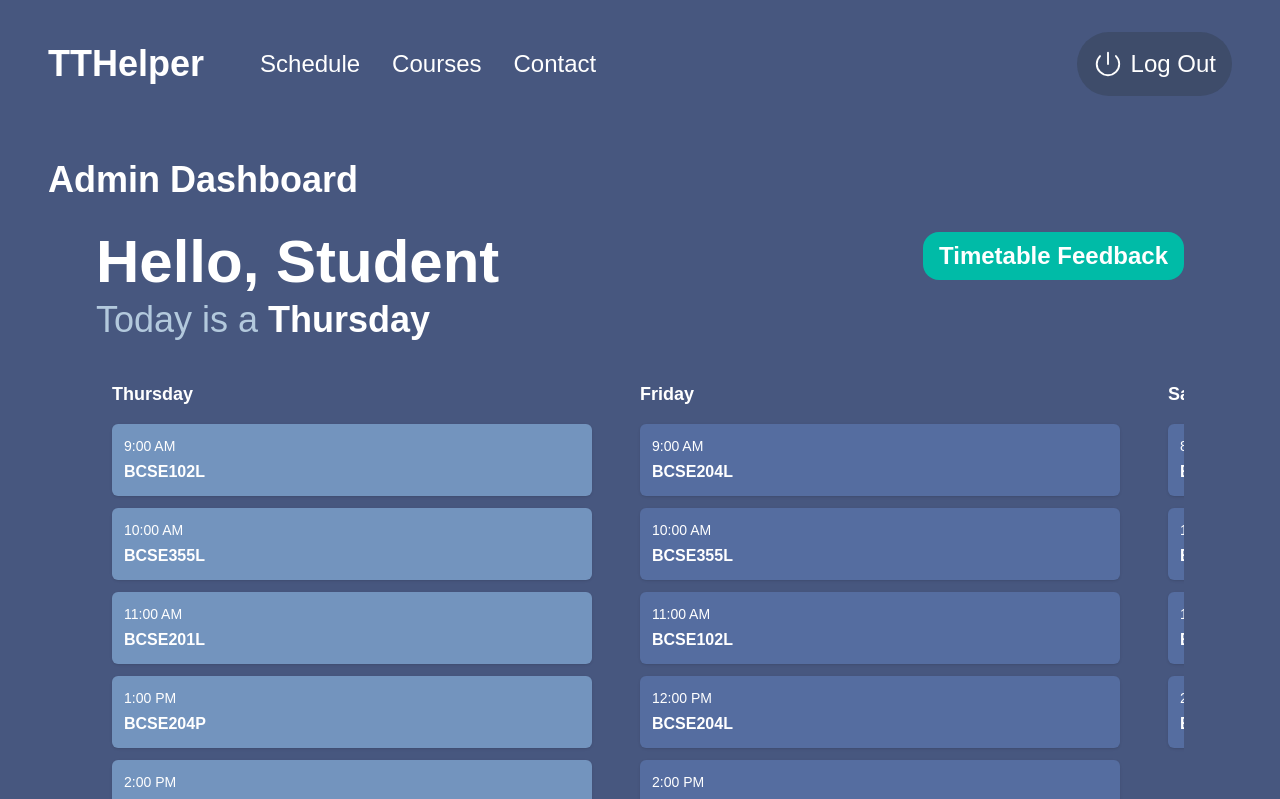
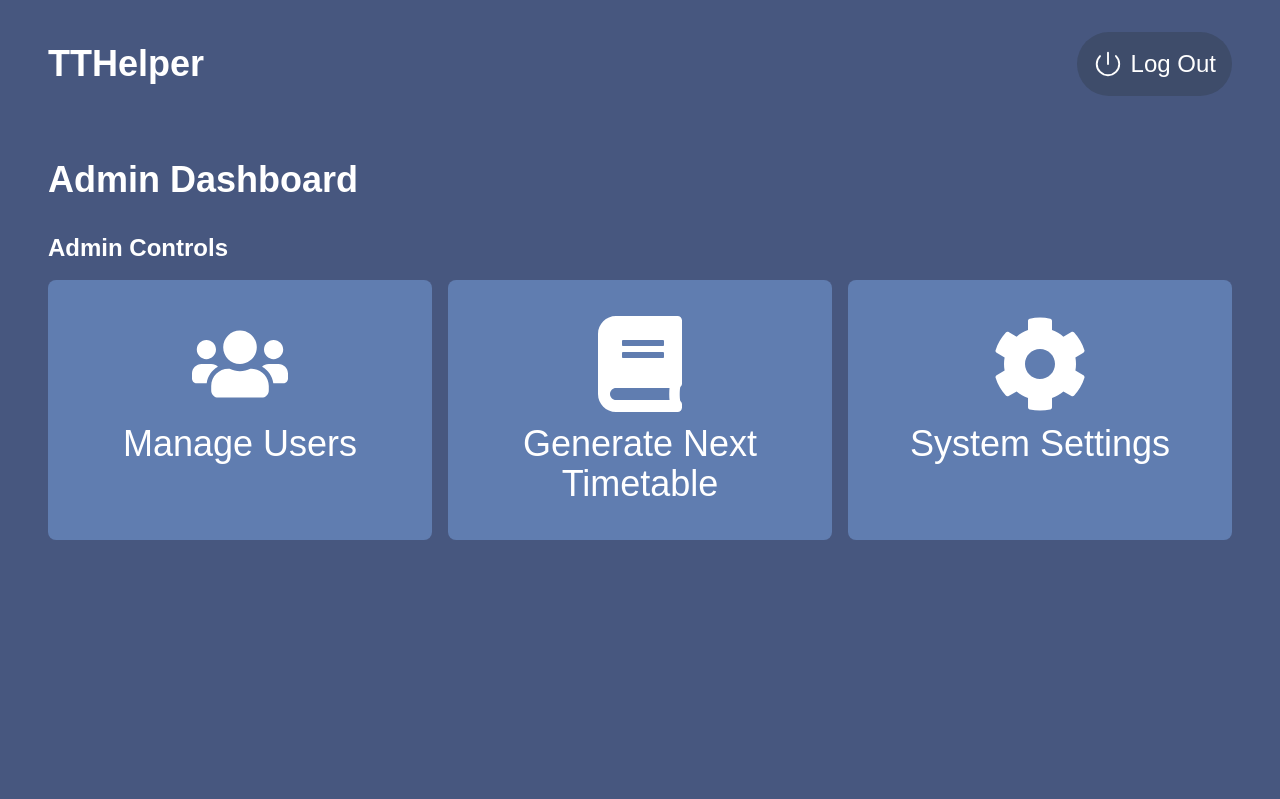
Before and after one commit to rrex971/TimetableOptimizer, a React (Vite) app in the folder client/: page /admin in a window 1280 px wide. Shown: the top 799 px of the page. Built offline with nearby package versions, Linux system fonts and the light colour scheme; sample sign-in values are in the browser's storage; a web font is replaced by a local one.

Commit message:
more frontend implementation

```diff
--- a/client/src/App.jsx
+++ b/client/src/App.jsx
@@ -6,6 +6,7 @@ import LoginLanding from "./screens/LoginLanding";
 import Student from "./screens/Student";
 import Faculty from "./screens/Faculty";
 import Admin from "./screens/Admin";
+import Contact from "./screens/Contact";
 
 function App() {
   return (
@@ -52,13 +53,7 @@ function App() {
           } />
           <Route path="/contact" element={
             <ProtectedRoute>
-              <div className="min-h-screen bg-bg-800">
-                <Navbar />
-                <div className="px-12 py-8">
-                  <h1 className="text-4xl font-bold text-white mb-8">Contact</h1>
-                  <div className="text-white">Contact page content coming soon...</div>
-                </div>
-              </div>
+              <Contact />
             </ProtectedRoute>
           } />
         </Routes>
--- a/client/src/components/Navbar.jsx
+++ b/client/src/components/Navbar.jsx
@@ -2,7 +2,7 @@ import React from "react";
 import { HiPower } from "react-icons/hi2";
 import { Link, useNavigate } from "react-router-dom";
 
-const Navbar = () => {
+const Navbar = ({ role }) => {
     const navigate = useNavigate();
 
     const handleLogout = () => {
@@ -16,7 +16,7 @@ const Navbar = () => {
                 <Link to="/" className="text-4xl font-bold text-white hover:text-bg-300 transition">
                     TTHelper
                 </Link>
-                <div className="flex space-x-8">
+                <div className={` ${role === 'admin' ? 'hidden' : 'flex space-x-8'}`}>
                     <Link to="/schedule" className="text-white hover:text-bg-300 transition">
                         Schedule
                     </Link>
--- a/client/src/screens/Admin.jsx
+++ b/client/src/screens/Admin.jsx
@@ -1,24 +1,26 @@
 import React from "react";
 import Navbar from "../components/Navbar";
-import Timetable from "../components/Timetable";
+import { FaUsers, FaBook, FaCog } from "react-icons/fa";
 
 const Admin = () => {
     return (
         <div className="min-h-screen bg-bg-800">
-            <Navbar />
+            <Navbar role="admin"/>
             <div className="px-12 py-8">
                 <h1 className="text-4xl font-bold text-white mb-8">Admin Dashboard</h1>
-                <Timetable />
                 <div className="mt-8">
                     <h2 className="text-2xl font-semibold text-white mb-4">Admin Controls</h2>
                     <div className="grid grid-cols-1 md:grid-cols-3 gap-4">
-                        <button className="bg-bg-600 hover:bg-bg-500 text-white py-3 px-6 rounded-lg transition-colors">
+                        <button className="bg-bg-600 hover:bg-bg-500 text-white text-4xl py-9 px-6 rounded-lg transition-colors flex flex-col items-center gap-3">
+                            <FaUsers size={96} />
                             Manage Users
                         </button>
-                        <button className="bg-bg-600 hover:bg-bg-500 text-white py-3 px-6 rounded-lg transition-colors">
-                            Manage Courses
+                        <button className="bg-bg-600 hover:bg-bg-500 text-white text-4xl py-9 px-6 rounded-lg transition-colors flex flex-col items-center gap-3">
+                            <FaBook size={96} />
+                            Generate Next Timetable
                         </button>
-                        <button className="bg-bg-600 hover:bg-bg-500 text-white py-3 px-6 rounded-lg transition-colors">
+                        <button className="bg-bg-600 hover:bg-bg-500 text-white text-4xl py-9 px-6 rounded-lg transition-colors flex flex-col items-center gap-3">
+                            <FaCog size={96} />
                             System Settings
                         </button>
                     </div>
--- /dev/null
+++ b/client/src/screens/Contact.jsx
@@ -0,0 +1,14 @@
+
+const Contact = () => {
+    return (
+        <div className="min-h-screen bg-bg-800">
+                <Navbar />
+                <div className="px-12 py-8">
+                  <h1 className="text-4xl font-bold text-white mb-8">Contact</h1>
+                  <div className="text-white">Contact page content coming soon...</div>
+                </div>
+              </div>
+    );
+};
+
+export default Contact;
--- a/client/src/screens/Faculty.jsx
+++ b/client/src/screens/Faculty.jsx
@@ -8,7 +8,6 @@ const Faculty = () => {
             <Navbar />
             <div className="px-12 py-8">
                 <h1 className="text-4xl font-bold text-white mb-8">Faculty Dashboard</h1>
-                <Timetable />
             </div>
         </div>
     );
```
